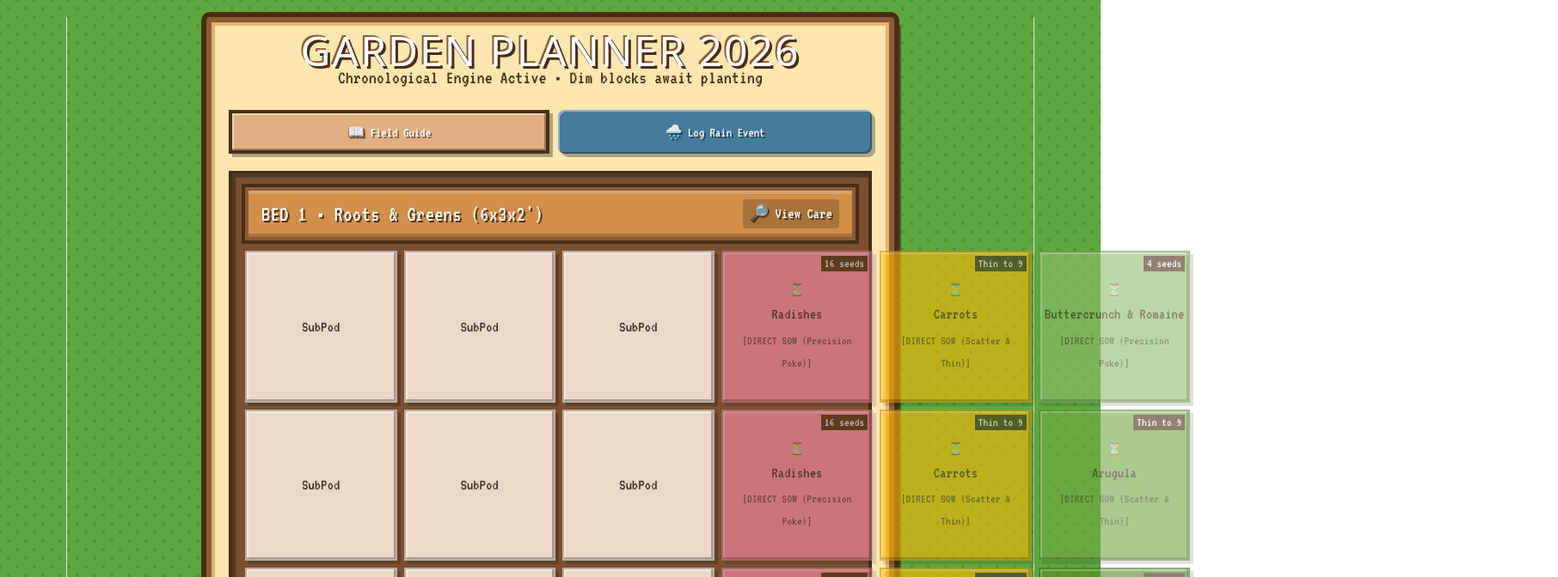
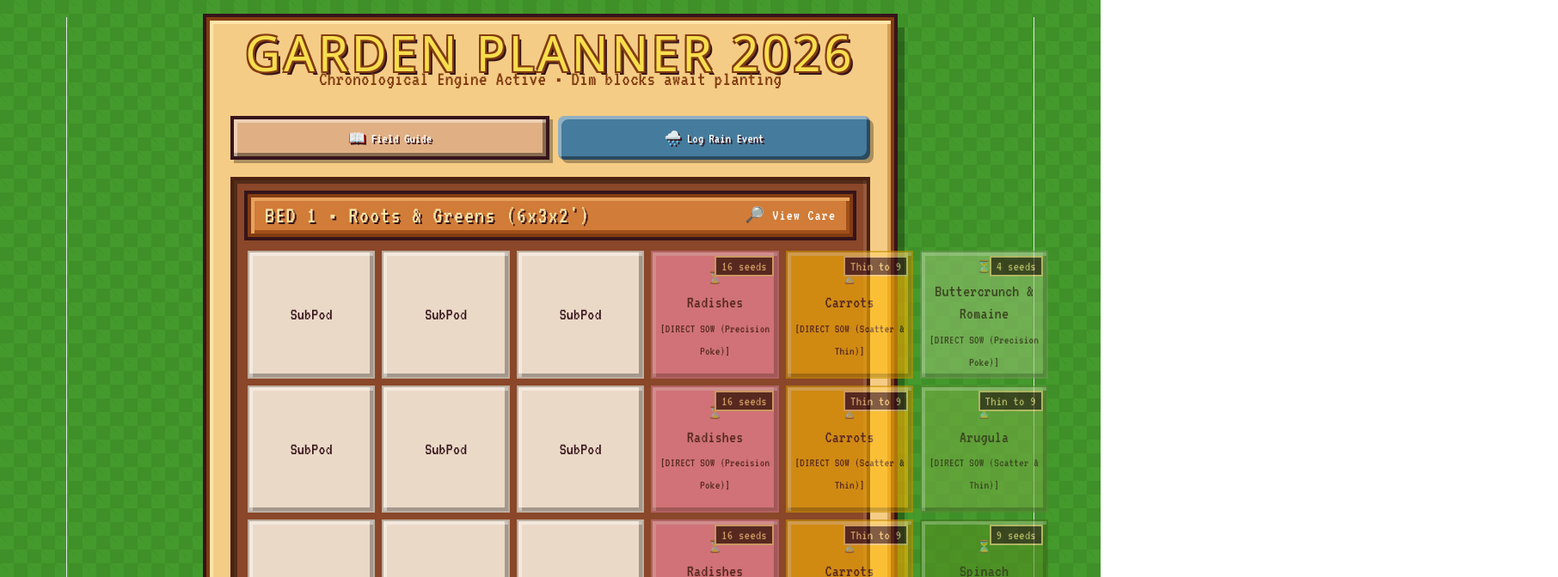
Before and after one commit to nategraves29/garden-planner-2026, a React (Vite) app: page / in a window 1280 px wide. Shown: the top 672 px of the page at 86% size, 1812 px wide, since content can reach past the window. Built offline with nearby package versions, Linux system fonts and the light colour scheme; no server answers; the database is empty.

Commit message:
Stardew Valley styling for Weather Dashboard

```diff
--- a/src/App.css
+++ b/src/App.css
@@ -1,90 +1,108 @@
 /* ==========================================
-   STARDEW VALLEY UI OVERHAUL
+   TRUE STARDEW VALLEY UI OVERHAUL
    ========================================== */
 
-/* 1. IMPORT PIXEL FONT */
 @import url('https://fonts.googleapis.com/css2?family=VT323&display=swap');
 
+/* 1. GLOBAL RESET & BASE AESTHETIC */
 body {
   margin: 0;
   padding: 20px 10px;
-  background-color: #5ea740; /* Stardew Grass Green */
-  background-image: radial-gradient(#529636 15%, transparent 16%), radial-gradient(#529636 15%, transparent 16%);
-  background-size: 20px 20px;
-  background-position: 0 0, 10px 10px;
-  font-family: 'VT323', monospace; /* The core pixel font */
-  color: #3b2818; /* Dark wood brown text instead of black */
-  -webkit-font-smoothing: none; /* Keeps the pixels crisp */
+  /* Classic Stardew Spring Grass Pattern using gradients */
+  background-color: #3f9029;
+  background-image:
+    linear-gradient(45deg, #449a2c 25%, transparent 25%, transparent 75%, #449a2c 75%, #449a2c),
+    linear-gradient(45deg, #449a2c 25%, transparent 25%, transparent 75%, #449a2c 75%, #449a2c);
+  background-size: 32px 32px;
+  background-position: 0 0, 16px 16px;
+  font-family: 'VT323', monospace;
+  color: #36141a; /* Stardew dark purple/brown text */
+  -webkit-font-smoothing: none;
+  image-rendering: pixelated; /* Forces hard edges */
 }
 
 /* 2. THE MASTER INVENTORY MENU */
 .container {
   max-width: 800px;
   margin: 0 auto;
-  background-color: #fce7b1; /* Stardew Menu Parchment */
-  border: 6px solid #8c5b35; /* Inner wood frame */
-  outline: 6px solid #4a2e15; /* Outer dark wood outline */
-  box-shadow: inset 0 0 0 4px #e5b26b, 8px 8px 0px rgba(0,0,0,0.4);
-  border-radius: 4px;
-  padding: 20px;
+  background-color: #f5cc85; /* Stardew Menu Parchment */
+  /* The Ultimate Pixel Border Hack */
+  border: 4px solid #823c11; /* Inner wood frame */
+  outline: 4px solid #36141a; /* Outer dark outline */
+  box-shadow:
+    inset 4px 4px 0px #ffe5a9,  /* Top/Left Highlight */
+    inset -4px -4px 0px #d4a055, /* Bottom/Right Shadow */
+    12px 12px 0px rgba(0,0,0,0.3); /* Hard pixel drop shadow */
+  padding: 24px;
   box-sizing: border-box;
 }
 
 h1 {
   text-align: center;
-  color: #fff;
-  text-shadow: 3px 3px 0px #4a2e15, -2px -2px 0px #8c5b35;
-  font-size: 48px;
+  color: #f7de4d; /* Golden text */
+  text-shadow:
+    -2px -2px 0 #823c11,
+     2px -2px 0 #823c11,
+    -2px  2px 0 #823c11,
+     2px  2px 0 #823c11, /* Heavy stroke */
+     4px  4px 0 #36141a;  /* Drop shadow */
+  font-size: 56px;
   margin-top: 0;
   margin-bottom: 5px;
-  letter-spacing: 2px;
+  letter-spacing: 4px;
+  text-transform: uppercase;
 }
 
 .subtitle {
   text-align: center;
-  font-size: 22px;
-  color: #4a2e15;
-  margin-bottom: 25px;
-  font-weight: bold;
+  font-size: 24px;
+  color: #823c11;
+  margin-bottom: 30px;
 }
 
 /* 3. WOODEN SIGNBOARDS (BED HEADERS) */
 .bed-header {
-  background-color: #d18f4a;
-  color: #fff;
-  padding: 10px 15px;
-  font-size: 26px;
-  font-weight: normal;
-  text-shadow: 2px 2px 0px #4a2e15;
-  border: 4px solid #8c5b35;
-  outline: 4px solid #4a2e15;
-  box-shadow: inset 0px 4px 0px rgba(255,255,255,0.2), inset 0px -4px 0px rgba(0,0,0,0.2);
-  margin-bottom: 12px;
+  background-color: #d17c38;
+  color: #ffe5a9;
+  padding: 8px 16px;
+  font-size: 28px;
+  letter-spacing: 1px;
+  text-shadow: 2px 2px 0px #36141a;
+  border: 4px solid #823c11;
+  outline: 4px solid #36141a;
+  box-shadow:
+    inset 4px 4px 0px #e8a25d,
+    inset -4px -4px 0px #a1501b;
+  margin-bottom: 16px;
   cursor: pointer;
   display: flex;
   justify-content: space-between;
   align-items: center;
-  transition: transform 0.1s;
+  /* NO SMOOTH TRANSITIONS - Instant clicky feel */
 }
 
 .bed-header:active {
-  transform: translateY(4px);
+  transform: translate(4px, 4px); /* Instant physical press */
+  box-shadow:
+    inset 4px 4px 0px #a1501b,
+    inset -4px -4px 0px #e8a25d; /* Reverses the highlight to simulate indent */
 }
 
 .bed-header-icon {
   font-size: 18px;
-  background: rgba(0,0,0,0.2);
-  padding: 4px 8px;
-  border-radius: 4px;
+  color: #fff;
+  text-shadow: none;
 }
 
-/* 4. THE DIRT PATCHES (GRIDS) */
+/* 4. HOED DIRT PATCHES (GRIDS) */
 .bed-section {
-  background-color: #7a5030; /* Dark rich dirt */
-  padding: 15px;
-  border: 4px solid #4a2e15;
-  margin-bottom: 25px;
-  box-shadow: inset 4px 4px 0px rgba(0,0,0,0.3);
+  background-color: #8a4729; /* Fresh hoed dirt */
+  padding: 16px;
+  border: 4px solid #4a2110;
+  margin-bottom: 32px;
+  box-shadow:
+    inset 4px 4px 0px rgba(0,0,0,0.4), /* Deep shadow makes it look dug out */
+    inset -4px -4px 0px rgba(255,255,255,0.1);
 }
 
 .grid-6, .grid-3 {
@@ -96,8 +114,8 @@ h1 {
 
 .flex-row {
   display: flex;
-  gap: 15px;
-  margin-bottom: 25px;
+  gap: 20px;
+  margin-bottom: 32px;
 }
 .flex-col {
   flex: 1;
@@ -111,41 +129,47 @@ h1 {
   justify-content: center;
   align-items: center;
   text-align: center;
-  font-size: 18px;
-  padding: 5px;
+  font-size: 20px;
+  padding: 4px;
   cursor: pointer;
-  font-weight: bold;
-  box-shadow: inset -2px -2px 0px rgba(0,0,0,0.3), inset 2px 2px 0px rgba(255,255,255,0.4), 4px 4px 0px rgba(0,0,0,0.2);
+  border: 4px solid #36141a; /* Hard pixel outline */
+  box-shadow:
+    inset 4px 4px 0px rgba(255,255,255,0.4),
+    inset -4px -4px 0px rgba(0,0,0,0.3);
   position: relative;
-  transition: transform 0.1s;
+  /* NO TRANSITION */
 }
 
 .grid-item:active {
-  transform: scale(0.95);
+  transform: translate(4px, 4px);
+  box-shadow:
+    inset 4px 4px 0px rgba(0,0,0,0.4),
+    inset -4px -4px 0px rgba(255,255,255,0.2);
 }
 
 .qty-badge {
   position: absolute;
   top: 4px;
   right: 4px;
-  background: #4a2e15;
-  color: #fff;
-  font-size: 14px;
-  padding: 2px 4px;
+  background: #36141a;
+  color: #f5cc85;
+  font-size: 16px;
+  padding: 2px 6px;
   line-height: 1;
+  border: 2px solid #f5cc85;
 }
 
 .method-badge {
   font-size: 14px;
-  opacity: 0.8;
+  color: #36141a;
   margin-top: 4px;
 }
 
-/* 6. STARDEW DIALOGUE MODALS */
+/* 6. NPC DIALOGUE MODALS */
 .modal-overlay {
   position: fixed;
   top: 0; left: 0; right: 0; bottom: 0;
-  background: rgba(0, 0, 0, 0.6);
+  background: rgba(0, 0, 0, 0.7); /* Darker overlay */
   display: flex;
   justify-content: center;
   align-items: center;
@@ -154,118 +178,171 @@ h1 {
 }
 
 .modal-content {
-  background: #fce7b1;
+  background: #f5cc85; /* Parchment */
   width: 95%;
   max-width: 500px;
   max-height: 90vh;
   overflow-y: auto;
-  border: 6px solid #8c5b35;
-  outline: 6px solid #4a2e15;
-  box-shadow: inset 0 0 0 4px #e5b26b, 10px 10px 0px rgba(0,0,0,0.5);
-  padding: 20px;
+  border: 4px solid #823c11;
+  outline: 4px solid #36141a;
+  box-shadow:
+    inset 4px 4px 0px #ffe5a9,
+    inset -4px -4px 0px #d4a055,
+    16px 16px 0px rgba(0,0,0,0.6); /* Massive drop shadow */
+  padding: 24px;
   box-sizing: border-box;
 }
 
 .modal-header {
-  font-size: 32px;
-  font-weight: bold;
-  color: #4a2e15;
-  border-bottom: 4px solid #8c5b35;
+  font-size: 36px;
+  color: #823c11;
+  border-bottom: 4px solid #823c11;
   padding-bottom: 10px;
-  margin-bottom: 20px;
+  margin-bottom: 24px;
   display: flex;
   justify-content: space-between;
   align-items: center;
+  box-shadow: 0px 4px 0px #d4a055;
 }
 
 /* 7. CHUNKY INTERACTION BUTTONS */
 .close-btn {
   background: #d62828;
-  color: white;
-  border: 4px solid #780000;
+  color: #fff;
+  border: 4px solid #36141a;
   font-family: 'VT323', monospace;
   font-size: 24px;
   cursor: pointer;
-  width: 40px;
-  height: 40px;
-  box-shadow: inset -2px -2px 0px rgba(0,0,0,0.3), inset 2px 2px 0px rgba(255,255,255,0.4);
+  width: 44px;
+  height: 44px;
+  box-shadow: inset 4px 4px 0px rgba(255,255,255,0.4), inset -4px -4px 0px rgba(0,0,0,0.4);
 }
 
 .close-btn:active {
-  background: #780000;
-  box-shadow: inset 2px 2px 0px rgba(0,0,0,0.5);
+  transform: translate(4px, 4px);
+  box-shadow: inset 4px 4px 0px rgba(0,0,0,0.6);
 }
 
 .action-buttons {
   display: flex;
-  gap: 10px;
-  margin-bottom: 20px;
+  gap: 12px;
+  margin-bottom: 24px;
 }
 
 .btn-action {
   flex: 1;
-  padding: 10px;
-  font-size: 22px;
+  padding: 12px;
+  font-size: 24px;
   font-family: 'VT323', monospace;
-  font-weight: bold;
   color: white;
-  text-shadow: 2px 2px 0px rgba(0,0,0,0.5);
-  border: 4px solid #4a2e15;
-  box-shadow: inset -2px -2px 0px rgba(0,0,0,0.3), inset 2px 2px 0px rgba(255,255,255,0.4), 4px 4px 0px rgba(0,0,0,0.3);
+  text-shadow: 2px 2px 0px #36141a;
+  border: 4px solid #36141a;
+  box-shadow:
+    inset 4px 4px 0px rgba(255,255,255,0.4),
+    inset -4px -4px 0px rgba(0,0,0,0.4),
+    4px 4px 0px rgba(0,0,0,0.3);
   cursor: pointer;
-  transition: transform 0.1s, box-shadow 0.1s;
 }
 
 .btn-action:active {
-  transform: translateY(4px) translateX(4px);
-  box-shadow: inset 2px 2px 0px rgba(0,0,0,0.5), 0px 0px 0px rgba(0,0,0,0);
+  transform: translate(4px, 4px);
+  box-shadow:
+    inset 4px 4px 0px rgba(0,0,0,0.5),
+    0px 0px 0px rgba(0,0,0,0);
 }
 
-.water { background-color: #219ebc; }
-.feed { background-color: #8cb369; }
+/* Specific button colors mapped to Stardew items */
+.water { background-color: #278cc0; } /* Watering can blue */
+.feed { background-color: #659c36; } /* Fertilizer green */
 
 /* 8. DATA ROWS & INFO BOXES */
 .status-box {
-  background: #e5b26b;
-  border: 4px solid #8c5b35;
-  padding: 10px;
+  background: #d4a055; /* Darker parchment */
+  border: 4px solid #823c11;
+  padding: 12px;
   text-align: center;
-  font-weight: bold;
-  font-size: 20px;
-  margin-bottom: 20px;
-  box-shadow: inset 2px 2px 0px rgba(0,0,0,0.1);
+  font-size: 22px;
+  margin-bottom: 24px;
+  box-shadow: inset 4px 4px 0px rgba(0,0,0,0.1);
+  color: #36141a;
 }
 
-.status-box p { margin: 5px 0; }
+.status-box p { margin: 6px 0; }
 
 .data-row {
   display: flex;
   justify-content: space-between;
-  border-bottom: 2px dashed #8c5b35;
-  padding: 8px 0;
-  font-size: 22px;
+  border-bottom: 4px dotted #d4a055;
+  padding: 10px 0;
+  font-size: 24px;
 }
 
 .info-box {
-  background: #fff;
-  border: 4px solid #8c5b35;
-  padding: 12px;
-  margin-top: 15px;
-  font-size: 20px;
-  box-shadow: inset 2px 2px 0px rgba(0,0,0,0.05);
+  background: #ffe5a9; /* Very light parchment for reading */
+  border: 4px solid #823c11;
+  padding: 16px;
+  margin-top: 16px;
+  font-size: 22px;
+  line-height: 1.2;
 }
 
 .info-box-title {
-  font-weight: bold;
-  font-size: 24px;
-  margin-bottom: 5px;
-  color: #2b4a24;
+  font-size: 28px;
+  margin-bottom: 8px;
+  color: #823c11;
 }
 
 /* RESPONSIVENESS FOR PHONES */
 @media (max-width: 600px) {
   .flex-row { flex-direction: column; }
-  h1 { font-size: 36px; }
+  h1 { font-size: 44px; }
   .grid-item { font-size: 16px; }
-  .btn-action { font-size: 18px; }
+  .btn-action { font-size: 20px; }
 }
+
+/* 9. WEATHER DASHBOARD HUD */
+.weather-board {
+  background-color: #823c11; /* Dark wood base */
+  border: 4px solid #4a2110;
+  outline: 4px solid #36141a;
+  box-shadow:
+    inset 4px 4px 0px #a1501b, /* Highlight */
+    inset -4px -4px 0px #36141a, /* Shadow */
+    8px 8px 0px rgba(0,0,0,0.3); /* Drop shadow */
+  padding: 16px;
+  margin-bottom: 24px;
+  display: flex;
+  justify-content: space-around;
+  align-items: center;
+  color: #ffe5a9; /* Light parchment text */
+  text-shadow: 2px 2px 0px #36141a;
+}
+
+.weather-divider {
+  width: 4px;
+  height: 48px;
+  background-color: #36141a;
+  box-shadow: 2px 0px 0px #a1501b; /* Carved wood effect */
+}
+
+.weather-stat {
+  text-align: center;
+}
+
+.weather-label {
+  font-size: 18px;
+  color: #e8a25d;
+  text-transform: uppercase;
+  letter-spacing: 1px;
+}
+
+.weather-temp {
+  font-size: 32px;
+  margin-top: 4px;
+  font-weight: bold;
+}
+
+.weather-desc {
+  font-size: 18px;
+  text-transform: capitalize;
+}
```
Also changed, not shown: src/App.jsx (+17 -13 lines).
